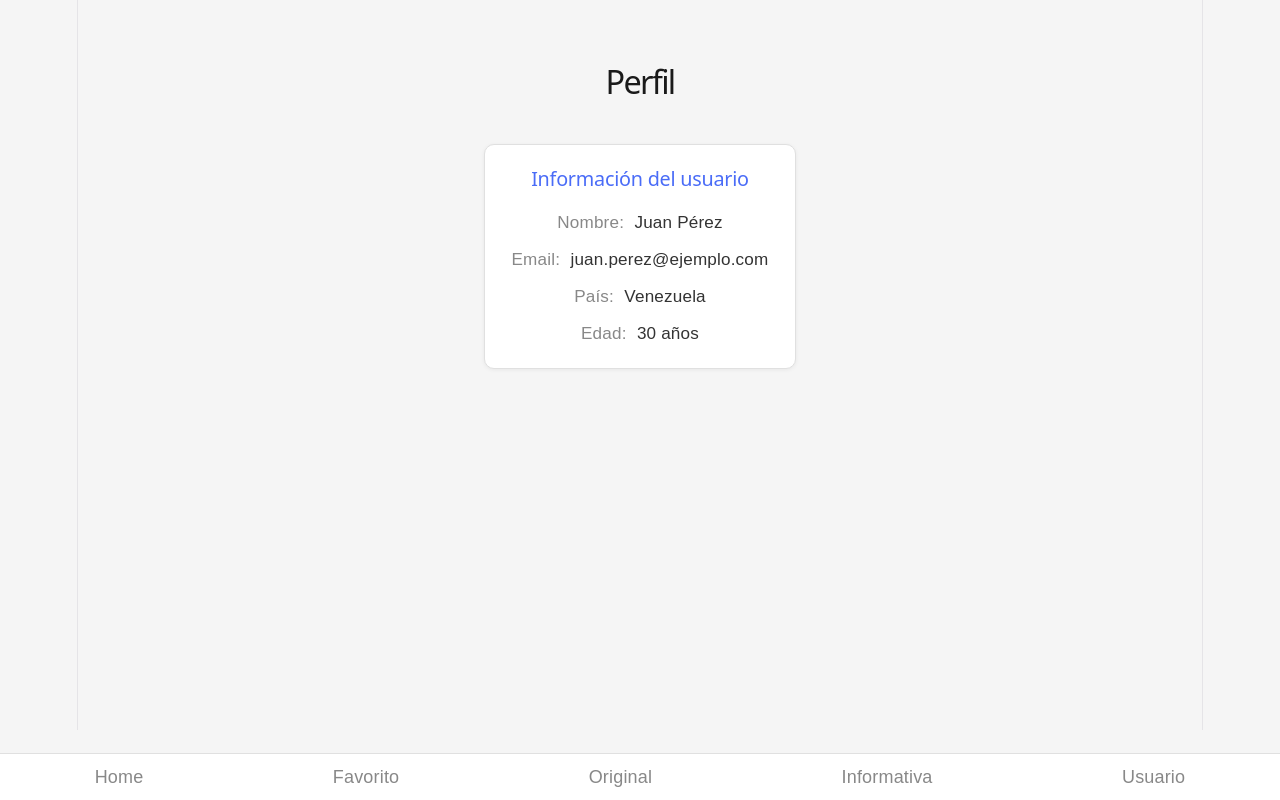
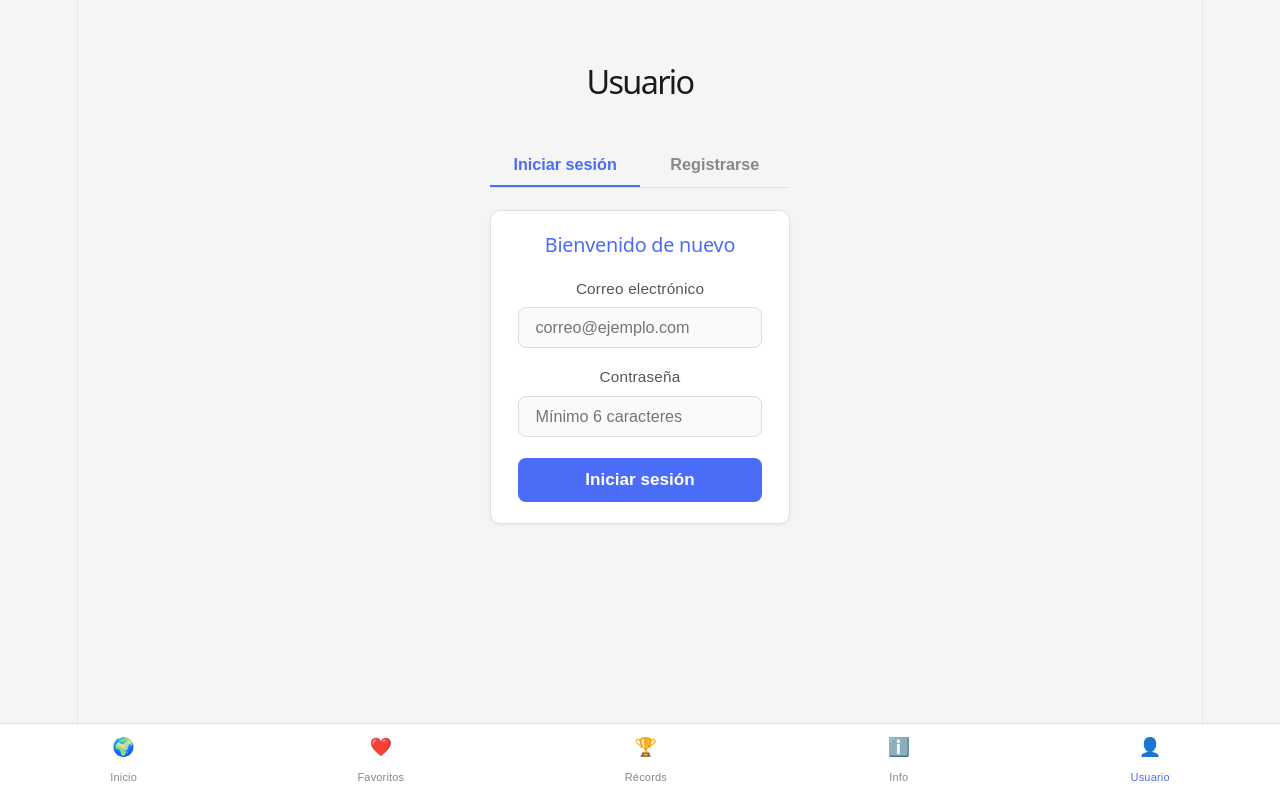
Before and after one commit to 4ndriu/web-view-paises, a React (Vite) app: page /Usuario in a window 1280 px wide. Built offline with nearby package versions, Linux system fonts and the light colour scheme; no server answers.

Commit message:
creacion login/registro

```diff
--- a/package.json
+++ b/package.json
@@ -13,6 +13,7 @@
     "@capacitor/android": "^8.3.1",
     "@capacitor/cli": "^8.3.1",
     "@capacitor/core": "^8.3.1",
+    "firebase": "^12.13.0",
     "react": "^19.2.5",
     "react-dom": "^19.2.5",
     "react-router-dom": "^7.14.2"
--- a/src/App.jsx
+++ b/src/App.jsx
@@ -1,38 +1,76 @@
+import { BrowserRouter as Router, Routes, Route, Link, useLocation } from 'react-router-dom';
+import './App.css';
 
-import { BrowserRouter as Router, Link, Route } from 'react-router'
-import './App.css'
-import Pais from './Pais'
-import Favorito from './Favoritos'
-import Home from './Home'
-import Infromativa from './Informativa'
-import Original from './Original'
-import Usuario from './Usuario'
-import { Routes } from 'react-router'
+import { AuthProvider } from './context/AuthContext';
+import ProtectedRoute from './components/ProtectedRoute';
+
+import Home       from './Home';
+import Pais       from './Pais';
+import Favoritos  from './Favoritos';
+import Informativa from './Informativa';
+import Original   from './Original';
+import Usuario    from './Usuario';
+
+const icons = {
+  home:  '🌍',
+  fav:   '❤️',
+  orig:  '🏆',
+  info:  'ℹ️',
+  user:  '👤',
+};
+
+function NavMenu() {
+  const { pathname } = useLocation();
+  const active = (path) => pathname === path ? 'active' : '';
+
+  return (
+    <nav className="c-menu">
+      <Link to="/"           className={active('/')}>
+        <span>{icons.home}</span><p>Inicio</p>
+      </Link>
+      <Link to="/Favoritos"  className={active('/Favoritos')}>
+        <span>{icons.fav}</span><p>Favoritos</p>
+      </Link>
+      <Link to="/Original"   className={active('/Original')}>
+        <span>{icons.orig}</span><p>Récords</p>
+      </Link>
+      <Link to="/Informativa" className={active('/Informativa')}>
+        <span>{icons.info}</span><p>Info</p>
+      </Link>
+      <Link to="/Usuario"    className={active('/Usuario')}>
+        <span>{icons.user}</span><p>Usuario</p>
+      </Link>
+    </nav>
+  );
+}
 
 function App() {
   return (
-      <>
-          <Router>
-                <nav className="c-menu">
-                        <Link to="/">Home</Link>
-                              <Link to="/Favoritos">Favorito</Link>
-                                    <Link to="/Original">Original</Link>
-                                          <Link to="/Informativa">Informativa</Link>
-                                                <Link to="/Usuario">Usuario</Link>
-                                                      </nav>
+    <AuthProvider>
+      <Router>
+        <NavMenu />
+        <Routes>
+          {/* Rutas protegidas */}
+          <Route path="/" element={
+            <ProtectedRoute><Home /></ProtectedRoute>
+          }/>
+          <Route path="/Favoritos" element={
+            <ProtectedRoute><Favoritos /></ProtectedRoute>
+          }/>
+          <Route path="/pais/:cca2" element={
+            <ProtectedRoute><Pais /></ProtectedRoute>
+          }/>
+          <Route path="/Original" element={
+            <ProtectedRoute><Original /></ProtectedRoute>
+          }/>
 
-                                                            <Routes>
-                                                                    <Route path='/'element={<Home/>}/>
-                                                                            <Route path='/Favoritos'element={<Favorito/>}/>
-                                                                                    <Route path='/pais/:cca2'element={<Pais/>}/>
-                                                                                            <Route path='/Original'element={<Original/>}/>
-                                                                                                    <Route path='/Informativa'element={<Infromativa/>}/>
-                                                                                                            <Route path='/Usuario'element={<Usuario/>}/>
-                                                                                                                    <Route path='/Elemento'element={<Pais/>}/>
-                                                                                                                          </Routes>
-                                                                                                                                </Router>
-      </>
-  )
+          {/* Rutas públicas */}
+          <Route path="/Informativa" element={<Informativa />} />
+          <Route path="/Usuario"     element={<Usuario />} />
+        </Routes>
+      </Router>
+    </AuthProvider>
+  );
 }
 
-export default App
+export default App;
--- a/src/Usuario/index.tsx
+++ b/src/Usuario/index.tsx
@@ -1,18 +1,136 @@
-import "./style.css"
+import "./style.css";
+import { useState } from "react";
+import {
+  createUserWithEmailAndPassword,
+  signInWithEmailAndPassword,
+  signOut,
+} from "firebase/auth";
+import { auth } from "../firebase";
+import { useAuth } from "../context/AuthContext";
+import { useNavigate } from "react-router-dom";
+
+type Mode = "login" | "register";
 
 function Usuario() {
+  const { user } = useAuth();
+  const navigate = useNavigate();
+
+  const [mode, setMode] = useState<Mode>("login");
+  const [email, setEmail] = useState("");
+  const [password, setPassword] = useState("");
+  const [error, setError] = useState<string | null>(null);
+  const [loading, setLoading] = useState(false);
+
+  const handleSubmit = async (e: React.FormEvent) => {
+    e.preventDefault();
+    setError(null);
+    setLoading(true);
+    try {
+      if (mode === "register") {
+        await createUserWithEmailAndPassword(auth, email, password);
+      } else {
+        await signInWithEmailAndPassword(auth, email, password);
+      }
+      navigate("/");
+    } catch (err: unknown) {
+      setError(translateError(err instanceof Error ? err.message : ""));
+    } finally {
+      setLoading(false);
+    }
+  };
+
+  const handleLogout = async () => {
+    await signOut(auth);
+  };
+
+  // ── Usuario ya autenticado: muestra perfil ──
+  if (user) {
+    return (
+      <div className="usuario-container">
+        <h1>Perfil</h1>
+        <div className="usuario-card">
+          <h2>Sesión activa</h2>
+          <p><span>Email:</span> {user.email}</p>
+          <p><span>UID:</span> {user.uid.slice(0, 12)}…</p>
+          <p>
+            <span>Verificado:</span>{" "}
+            {user.emailVerified ? "✅ Sí" : "⚠️ No verificado"}
+          </p>
+        </div>
+        <button className="usuario-logout" onClick={handleLogout}>
+          Cerrar sesión
+        </button>
+      </div>
+    );
+  }
+
+  // ── Formulario de login / registro ──
   return (
     <div className="usuario-container">
-      <h1>Perfil</h1>
+      <h1>Usuario</h1>
+
+      {/* Tabs */}
+      <div className="usuario-tabs">
+        <button
+          className={mode === "login" ? "active" : ""}
+          onClick={() => { setMode("login"); setError(null); }}
+        >
+          Iniciar sesión
+        </button>
+        <button
+          className={mode === "register" ? "active" : ""}
+          onClick={() => { setMode("register"); setError(null); }}
+        >
+          Registrarse
+        </button>
+      </div>
+
       <div className="usuario-card">
-        <h2>Información del usuario</h2>
-        <p><span>Nombre:</span> Juan Pérez</p>
-        <p><span>Email:</span> juan.perez@ejemplo.com</p>
-        <p><span>País:</span> Venezuela</p>
-        <p><span>Edad:</span> 30 años</p>
+        <h2>{mode === "login" ? "Bienvenido de nuevo" : "Crear cuenta"}</h2>
+
+        <form className="usuario-form" onSubmit={handleSubmit}>
+          <label>
+            Correo electrónico
+            <input
+              type="email"
+              value={email}
+              onChange={(e) => setEmail(e.target.value)}
+              placeholder="correo@ejemplo.com"
+              required
+            />
+          </label>
+
+          <label>
+            Contraseña
+            <input
+              type="password"
+              value={password}
+              onChange={(e) => setPassword(e.target.value)}
+              placeholder="Mínimo 6 caracteres"
+              required
+            />
+          </label>
+
+          {error && <p className="usuario-error">{error}</p>}
+
+          <button type="submit" className="usuario-submit" disabled={loading}>
+            {loading ? "Cargando..." : mode === "login" ? "Iniciar sesión" : "Registrarse"}
+          </button>
+        </form>
       </div>
     </div>
-  )
+  );
 }
 
-export default Usuario
+const translateError = (msg: string): string => {
+  if (msg.includes("user-not-found"))    return "No existe una cuenta con ese correo.";
+  if (msg.includes("wrong-password"))    return "Contraseña incorrecta.";
+  if (msg.includes("email-already-in-use")) return "Ya existe una cuenta con ese correo.";
+  if (msg.includes("weak-password"))    return "La contraseña debe tener al menos 6 caracteres.";
+  if (msg.includes("invalid-email"))    return "El correo no tiene un formato válido.";
+  if (msg.includes("too-many-requests")) return "Demasiados intentos. Intenta más tarde.";
+  if (msg.includes("invalid-credential")) return "Correo o contraseña incorrectos.";
+  return "Error al autenticar. Intenta de nuevo.";
+};
+
+export default Usuario;
--- a/src/Usuario/style.css
+++ b/src/Usuario/style.css
@@ -1,3 +1,4 @@
+/* ── Contenedor ── */
 .usuario-container {
   max-width: 600px;
   margin: 2rem auto;
@@ -13,12 +14,38 @@
   color: #1a1a1a;
 }
 
+/* ── Tabs login / registro ── */
+.usuario-tabs {
+  display: flex;
+  border-bottom: 1px solid #e0e0e0;
+  margin-bottom: 0.25rem;
+}
+
+.usuario-tabs button {
+  flex: 1;
+  padding: 0.6rem;
+  background: none;
+  border: none;
+  border-bottom: 2px solid transparent;
+  font-size: 0.9rem;
+  font-weight: 600;
+  color: #888;
+  cursor: pointer;
+  transition: all 0.2s;
+}
+
+.usuario-tabs button.active {
+  color: #4a6cf7;
+  border-bottom-color: #4a6cf7;
+}
+
+/* ── Card ── */
 .usuario-card {
   background: #ffffff;
   border-radius: 10px;
   padding: 1.2rem 1.5rem;
   border: 1px solid #e0e0e0;
-  box-shadow: 0 1px 4px rgba(0,0,0,0.06);
+  box-shadow: 0 1px 4px rgba(0, 0, 0, 0.06);
   display: flex;
   flex-direction: column;
   gap: 0.6rem;
@@ -33,9 +60,89 @@
 .usuario-card p {
   font-size: 0.95rem;
   color: #333;
+  display: flex;
+  justify-content: space-between;
 }
 
 .usuario-card span {
   color: #888;
   margin-right: 0.3rem;
 }
+
+/* ── Formulario ── */
+.usuario-form {
+  display: flex;
+  flex-direction: column;
+  gap: 0.9rem;
+}
+
+.usuario-form label {
+  display: flex;
+  flex-direction: column;
+  gap: 0.3rem;
+  font-size: 0.85rem;
+  color: #555;
+}
+
+.usuario-form input {
+  padding: 0.55rem 0.9rem;
+  border: 1px solid #ddd;
+  border-radius: 8px;
+  font-size: 0.9rem;
+  color: #1a1a1a;
+  background: #fafafa;
+  outline: none;
+  transition: border-color 0.2s;
+}
+
+.usuario-form input:focus {
+  border-color: #4a6cf7;
+  background: #fff;
+}
+
+/* ── Botón submit ── */
+.usuario-submit {
+  width: 100%;
+  padding: 0.65rem;
+  background: #4a6cf7;
+  color: #fff;
+  font-size: 0.95rem;
+  font-weight: 600;
+  border: none;
+  border-radius: 8px;
+  cursor: pointer;
+  transition: background 0.2s;
+  margin-top: 0.3rem;
+}
+
+.usuario-submit:hover  { background: #3a5ce6; }
+.usuario-submit:disabled { opacity: 0.55; cursor: not-allowed; }
+
+/* ── Error ── */
+.usuario-error {
+  font-size: 0.85rem;
+  color: #d94f4f;
+  background: #fff2f2;
+  padding: 0.5rem 0.8rem;
+  border-radius: 6px;
+  border: 1px solid #fbd0d0;
+}
+
+/* ── Logout ── */
+.usuario-logout {
+  width: 100%;
+  padding: 0.65rem;
+  background: #fff;
+  color: #d94f4f;
+  font-size: 0.95rem;
+  font-weight: 600;
+  border: 1px solid #fbd0d0;
+  border-radius: 8px;
+  cursor: pointer;
+  transition: all 0.2s;
+}
+
+.usuario-logout:hover {
+  background: #fff2f2;
+  border-color: #d94f4f;
+}
--- /dev/null
+++ b/src/components/ProtectedRoute.tsx
@@ -0,0 +1,19 @@
+import { Navigate } from "react-router-dom";
+import { useAuth } from "../context/AuthContext";
+import { ReactNode } from "react";
+
+const ProtectedRoute = ({ children }: { children: ReactNode }) => {
+  const { user, loading } = useAuth();
+
+  if (loading) {
+    return (
+      <div style={{ display: "flex", justifyContent: "center", alignItems: "center", height: "60vh" }}>
+        <p style={{ color: "#888", fontSize: "0.95rem" }}>Verificando sesión...</p>
+      </div>
+    );
+  }
+
+  return user ? <>{children}</> : <Navigate to="/Usuario" replace />;
+};
+
+export default ProtectedRoute;
--- /dev/null
+++ b/src/context/AuthContext.tsx
@@ -0,0 +1,31 @@
+import { createContext, useContext, useEffect, useState, ReactNode } from "react";
+import { onAuthStateChanged, User } from "firebase/auth";
+import { auth } from "../firebase";
+
+interface AuthContextType {
+  user: User | null;
+  loading: boolean;
+}
+
+const AuthContext = createContext<AuthContextType>({ user: null, loading: true });
+
+export const AuthProvider = ({ children }: { children: ReactNode }) => {
+  const [user, setUser] = useState<User | null>(null);
+  const [loading, setLoading] = useState(true);
+
+  useEffect(() => {
+    const unsub = onAuthStateChanged(auth, (u) => {
+      setUser(u);
+      setLoading(false);
+    });
+    return () => unsub();
+  }, []);
+
+  return (
+    <AuthContext.Provider value={{ user, loading }}>
+      {children}
+    </AuthContext.Provider>
+  );
+};
+
+export const useAuth = () => useContext(AuthContext);
```
Also changed, not shown: src/firebase.ts (+18 -0 lines), 1 other file (tests, documents, lock files or other folders).
